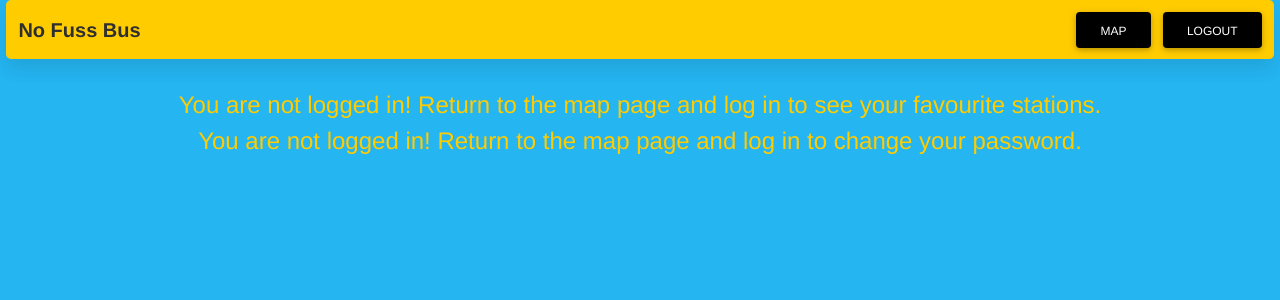
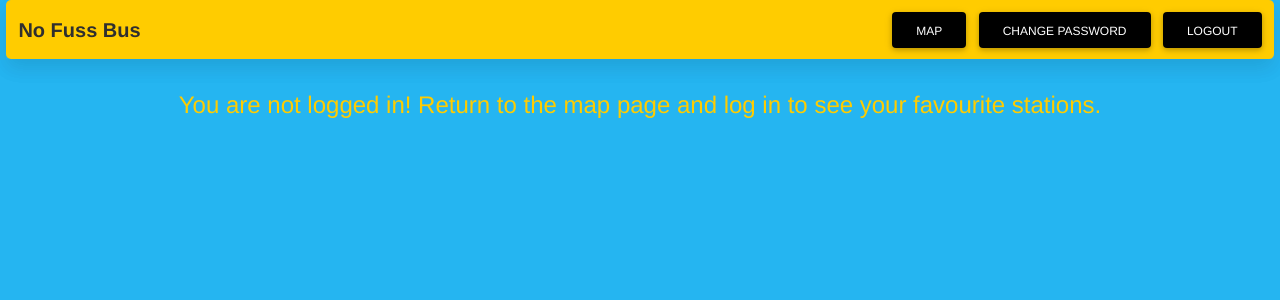
Before and after one commit to michelledxx/ResearchProject, a Django app: page /mystations/ in a window 1280 px wide. Shown: the top 300 px of the page. Run offline with Django 3.2, Linux system fonts and the light colour scheme; data that the repository does not hold is empty; some libraries are stand-ins or nearby versions.

Commit message:
Add files via upload
It moves the change password form into a modal and put the button into the navigation bar.

```diff
--- a/favourites/templates/mystations.html
+++ b/favourites/templates/mystations.html
@@ -9,15 +9,18 @@
     <title>Title</title>
     <link rel="stylesheet" href="{% static 'stations/css/stat_style.css' %}">
     <link rel="stylesheet" href="https://use.fontawesome.com/releases/v5.11.2/css/all.css" />
-
+    <link href="https://cdn.jsdelivr.net/npm/bootstrap@5.0.2/dist/css/bootstrap.min.css" rel="stylesheet"
+        integrity="sha384-EVSTQN3/azprG1Anm3QDgpJLIm9Nao0Yz1ztcQTwFspd3yD65VohhpuuCOmLASjC" crossorigin="anonymous">
     <link rel="stylesheet" href="{% static 'map/css/mdb.min.css' %}">
-
+    <script src="https://cdn.jsdelivr.net/npm/bootstrap@5.0.2/dist/js/bootstrap.bundle.min.js"
+    integrity="sha384-MrcW6ZMFYlzcLA8Nl+NtUVF0sA7MsXsP1UyJoMp4YLEuNSfAP+JcXn/tWtIaxVXM"
+    crossorigin="anonymous"></script>
 
     <script src="https://ajax.googleapis.com/ajax/libs/jquery/1.7.0/jquery.min.js"></script>
     <script src="/static/stations.js"></script>
     <style>
         .btn {
-        background-color: #000000;  !important;
+        background-color: #000000  !important;
         }
         .bus-item {
         background-color: #FFCC00!important;
@@ -54,8 +57,13 @@
                         <input class="btn btn-primary btn_profile" type="submit" value="Map">
                     </form>
                 </div>
+                <div id="personal" style="float:right; margin-right: 1%;">
+                    <button type="button" class="btn btn-primary" data-bs-toggle="modal" data-bs-target="#changepass">
+                        CHANGE PASSWORD
+                    </button>
+                </div>
                 <div id="logout_div" style="float:right">
-                    <button style="background-colour=black;" class="btn btn-primary btn_profile" onclick="logOut()">
+                    <button style="background:black;" class="btn btn-primary btn_profile" onclick="logOut()">
                             Logout
                         </button>
                 </div>
@@ -72,17 +80,32 @@
     {%endif%}
     </div>
 
-    <!-- Kai to style :) -->
+        <!-- Modal for change password-->
+        <div class="modal fade" id="changepass" tabindex="-1" aria-labelledby="changepass" aria-hidden="true">
+            <div class="modal-dialog">
+                <div class="modal-content">
+                    <div class="modal-header">
+                        <h5 class="modal-title">Welcome</h5>
+                        <button type="button" class="btn-close" data-bs-dismiss="modal" aria-label="Close"></button>
+                    </div>
+                    <div class="modal-body">
                         {% if user.is_authenticated %}
                             <form id='form2' action='/changepass/' class="form-group">
                             {% csrf_token %}
                             {{ form2|crispy }}
-            <button type="submit">Submit</button>
+                            <br>
+                            <button type="submit" class="btn btn-primary">Submit</button>
                             </form>
                         {%else%}
                             <h4>You are not logged in! Return to the map page and log in to change your password.</h4>
                         {%endif%}
-        <!-- end :) -->
+                    </div>
+                </div>
+            </div>
+        </div>
+
+
+
 
     <div id="sel_container_dropdown" class="container-fluid" >
 
```
Lines whose indentation alone changed are shown as unchanged.
